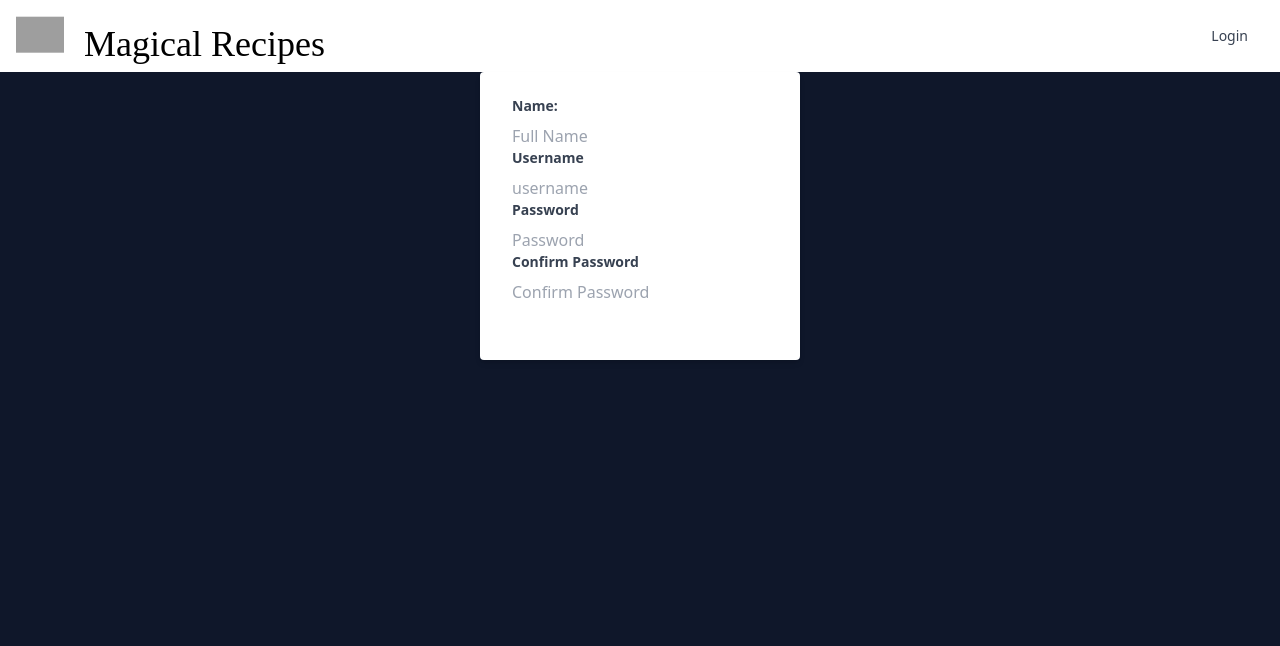
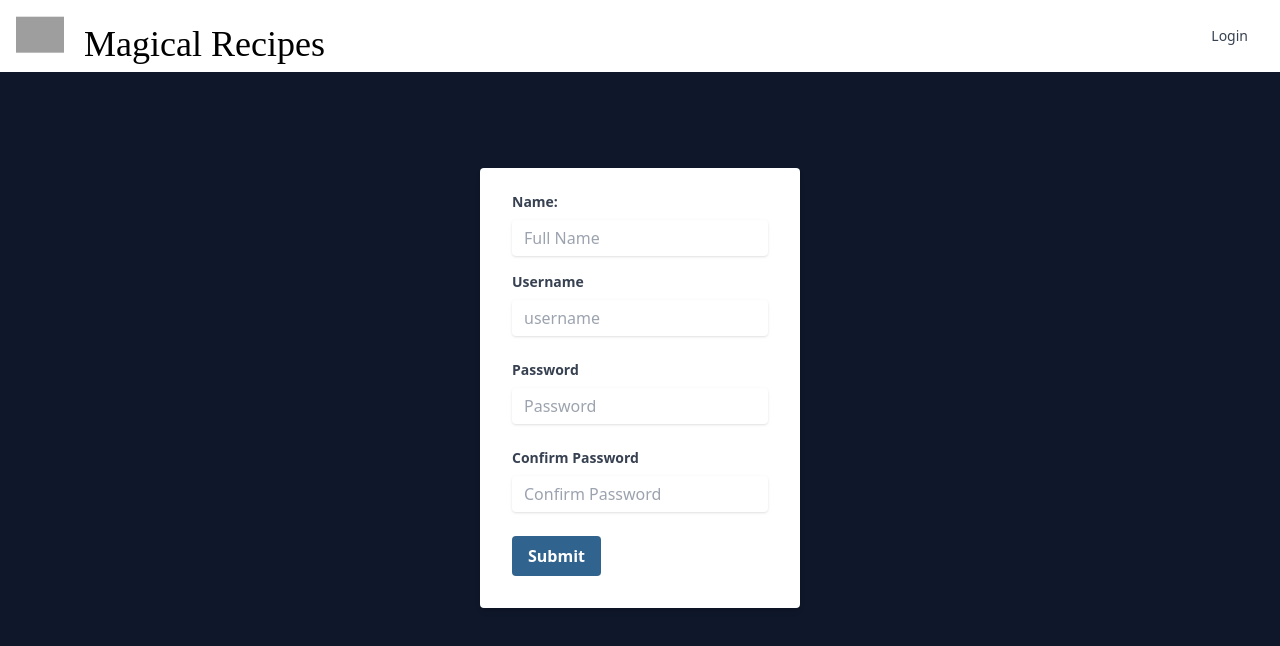
Before and after one commit to BrianDLara/Magical-Meals_Frontend, a React (Create React App) app: page /register in a window 1280 px wide. Shown: the top 646 px of the page. Built offline with nearby package versions, Linux system fonts and the light colour scheme; grey boxes are pictures that could not be loaded; the HTML template or start-up script is replaced by a standard one; a web font is replaced by a local one.

Commit message:
added css to register page

```diff
--- a/src/index.css
+++ b/src/index.css
@@ -55,6 +55,12 @@ html {
 .menu_toggle{
   opacity: 0
 }
+
+/* register page */
+.register-button{
+  background-color: #30638e;
+}
+
 
 /* Home Page */
 .home-container{
--- a/src/pages/Register.jsx
+++ b/src/pages/Register.jsx
@@ -40,76 +40,66 @@ const Register = () => {
   }
 
     return (
-    <div className="register-container w-full max-w-xs min-h-screen text-white container">
+    <div className="w-full max-w-xs min-h-screen text-white container pt-24">
         <form className="bg-white shadow-md rounded px-8 pt-6 pb-8 mb-4" onSubmit={handleSubmit}>
-        {/* new user Full name */}
-        <section className="section-container top-section">
-            <div className="field-container">
-            <div className="field-text">
-                <label className='block text-gray-700 text-sm font-bold mb-2' htmlFor="name">Name:</label>
-            </div>
+        {/* Full name */}
+        <section className="mb-4">
+            <label className='block text-gray-700 text-sm font-bold mb-2' htmlFor="name">Name:</label>
+
             <input
                 onChange={handleChange}
                 name="name"
                 type="text"
                 placeholder="Full Name"
                 value={formValues.name}
-                className="text-input text-black"
+                className="shadow appearance-none border rounded w-full py-2 px-3 text-gray-700 leading-tight focus:outline-none focus:shadow-outline"
                 required
             />
-            </div>
         </section>
-        <section className="section-container">
-            <div className="field-container">
-            <div className="field-text">
-                <label className='block text-gray-700 text-sm font-bold mb-2' htmlFor="username">Username</label>
-            </div>
+
+        {/* Username */}
+        <section className="mb-6">
+            <label className='block text-gray-700 text-sm font-bold mb-2' htmlFor="username">Username</label>
             <input
                 onChange={handleChange}
                 name="username"
                 type="text"
                 placeholder="username"
                 value={formValues.username}
-                className="text-input text-black"
+                className="shadow appearance-none border rounded w-full py-2 px-3 text-gray-700 leading-tight focus:outline-none focus:shadow-outline"
                 required
             />
-            </div>
         </section>
-        <section className="section-container">
-            <div className="field-container">
-            <div className="field-text">
-                <label className='block text-gray-700 text-sm font-bold mb-2' htmlFor="password">Password</label>
-            </div>
+
+        {/* password inputs */}
+        <section className="mb-6">
+            <label className='block text-gray-700 text-sm font-bold mb-2' htmlFor="password">Password</label>
             <input
                 onChange={handleChange}
                 name="password"
                 type="password"
                 placeholder="Password"
                 value={formValues.password}
-                className="text-input text-black"
+                className="mb-6 shadow appearance-none border rounded w-full py-2 px-3 text-gray-700 leading-tight focus:outline-none focus:shadow-outline"
                 required
             />
-            </div>
-            <div className="field-container">
-            <div className="field-text">
-                <label className='block text-gray-700 text-sm font-bold mb-2' htmlFor="confirmPassword">Confirm Password</label>
-            </div>
+            {/* confirm password */}
+            <label className='block text-gray-700 text-sm font-bold mb-2' htmlFor="confirmPassword">Confirm Password</label>
             <input
                 onChange={handleChange}
                 type="password"
                 name="confirmPassword"
                 placeholder="Confirm Password"
                 value={formValues.confirmPassword}
-                className="text-input text-black"
+                className="shadow appearance-none border rounded w-full py-2 px-3 text-gray-700 leading-tight focus:outline-none focus:shadow-outline"
                 required
             />
-            </div>
         </section>
 
         <div className="submit-button-container">
             <button
             type="submit"
-            className="submit-button"
+            className="register-button hover:bg-blue-700 text-white font-bold py-2 px-4 rounded focus:outline-none focus:shadow-outline"
             disabled={
                 !formValues.username ||
                 (!formValues.password &&
```
